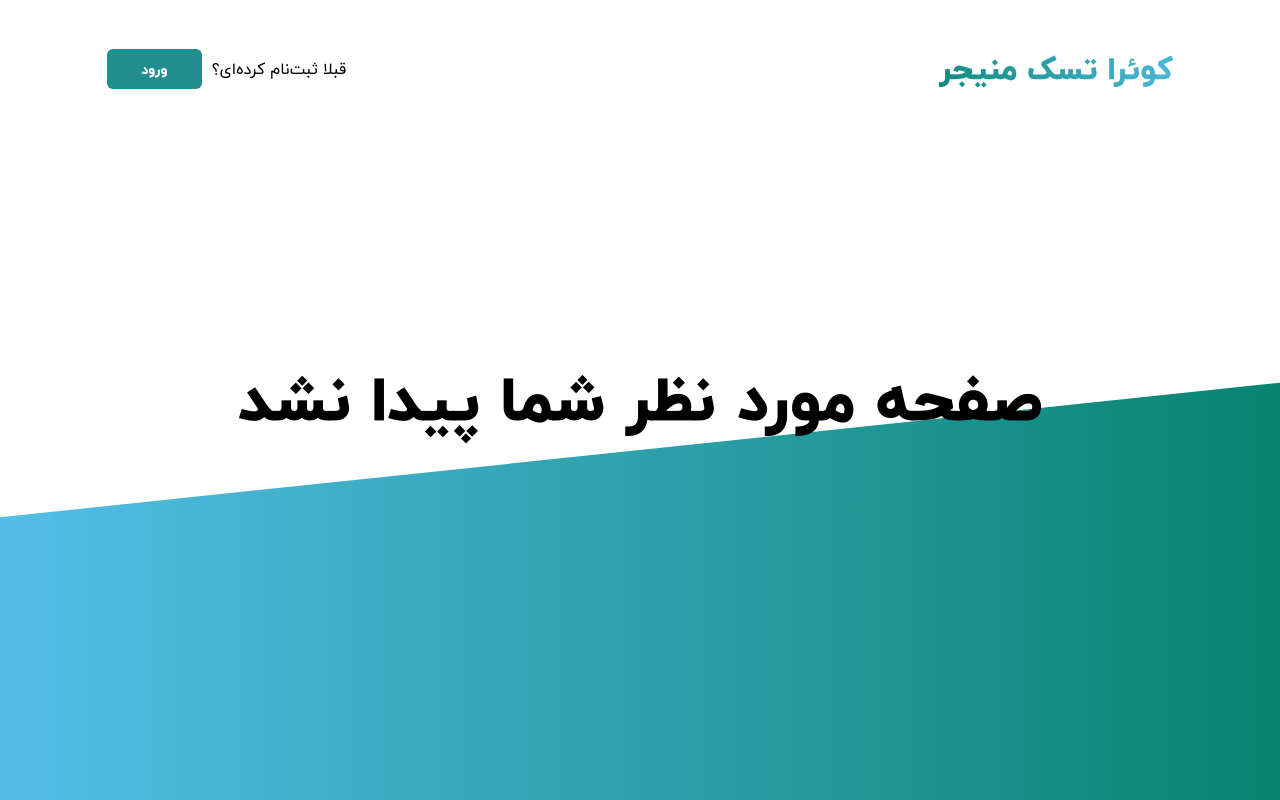
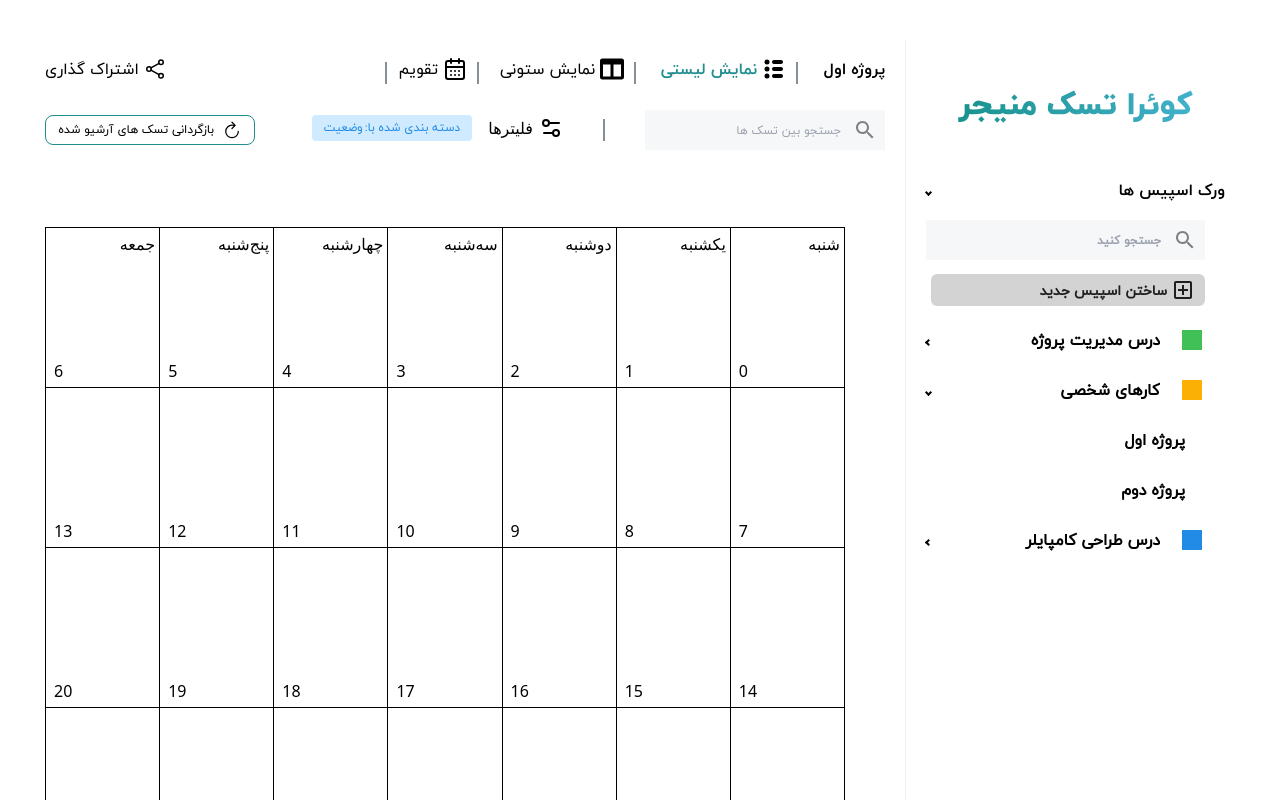
Before and after one commit to fall-Quera-front-end-bootcamp/Group-5, a React (Vite) app: page /home/calendar in a window 1280 px wide. Shown: the top 800 px of the page. Built offline with nearby package versions, Linux system fonts and the light colour scheme.

Commit message:
fix BoardCalendarView

```diff
--- /dev/null
+++ b/src/components/BoardCalendarView/BoardCalendarView.tsx
@@ -0,0 +1,17 @@
+import RenderCells from "./RenderCells";
+
+const BoardCalendarView: React.FC = () => {
+  return (
+    <div className="w-full p-10">
+      <div className="w-full h-full border-r-[1px] border-t-[1px] border-black z-10">
+        <div className="w-full h-screen grid grid-cols-7">
+          {Array.from({ length: 35 }).map((_, index) =>
+            <RenderCells dayIndex={index} key={index} />
+          )}
+        </div>
+      </div>
+    </div>
+  );
+};
+
+export default BoardCalendarView
--- a/src/components/BoardCalendarView/BoardCalenderView.tsx
+++ /dev/null
@@ -1,20 +0,0 @@
-import RenderCells from "./RenderCells";
-
-
-const BoardCalenderView: React.FC = () => {
-  return (
-    <div className="p-10">
-
-      <div className="h-full border-r-[1px] border-t-[1px] border-black w-full z-10">
-
-        <div className="grid grid-cols-7 w-full h-screen">
-          {Array.from({ length: 35 }).map((_, index) =>
-            <RenderCells dayIndex={index} key={index} />
-          )}
-        </div>
-      </div>
-    </div>
-  );
-};
-
-export default BoardCalenderView
--- a/src/components/BoardCalendarView/RenderCells.tsx
+++ b/src/components/BoardCalendarView/RenderCells.tsx
@@ -18,7 +18,7 @@ const RenderCells: React.FC<DayType> = ({
   return (
     <div className="border-l-[1px] border-b-[1px] border-black relative">
       <div
-        className="w-auto max-h-[133px] p-2 "
+        className="w-40 max-h-[133px] p-2"
       >
         {dayIndex < 7 && <div className="absolute right-1 top-1">{DaysEnum[dayIndex]}</div>}
         <div className="absolute bottom-1 left-2">{dayIndex}</div>
--- a/src/components/index.ts
+++ b/src/components/index.ts
@@ -13,3 +13,4 @@ export { default as Listview } from "./ListView/Listview"
 export { default as MainLayout } from "./MainLayout/index"
 export { default as Workspace } from "./Workspace/Workspace"
 export { default as BoardView } from "./BoardView/BoardView"
+export { default as BoardCalendarView } from "./BoardCalendarView/BoardCalendarView"
--- a/src/routes.tsx
+++ b/src/routes.tsx
@@ -1,5 +1,5 @@
 import { Login, SignUp, ForgotPassword, ResetPassword, Profile, NotFoundPage } from "./pages";
-import { Layout, Listview, BoardView, MainLayout, Workspace } from "./components";
+import { Layout, Listview, BoardView, MainLayout, Workspace, BoardCalendarView } from "./components";
 
 const routes = [
   {path:'/' , element: <Layout />, children:[
@@ -14,6 +14,7 @@ const routes = [
     {path:'' , element: <Listview />},
     {path:'board' , element: <BoardView />},
     {path:'workspace' , element: <Workspace />},
+    {path:'calendar', element: <BoardCalendarView />},
   ]},
 ]
 
```
